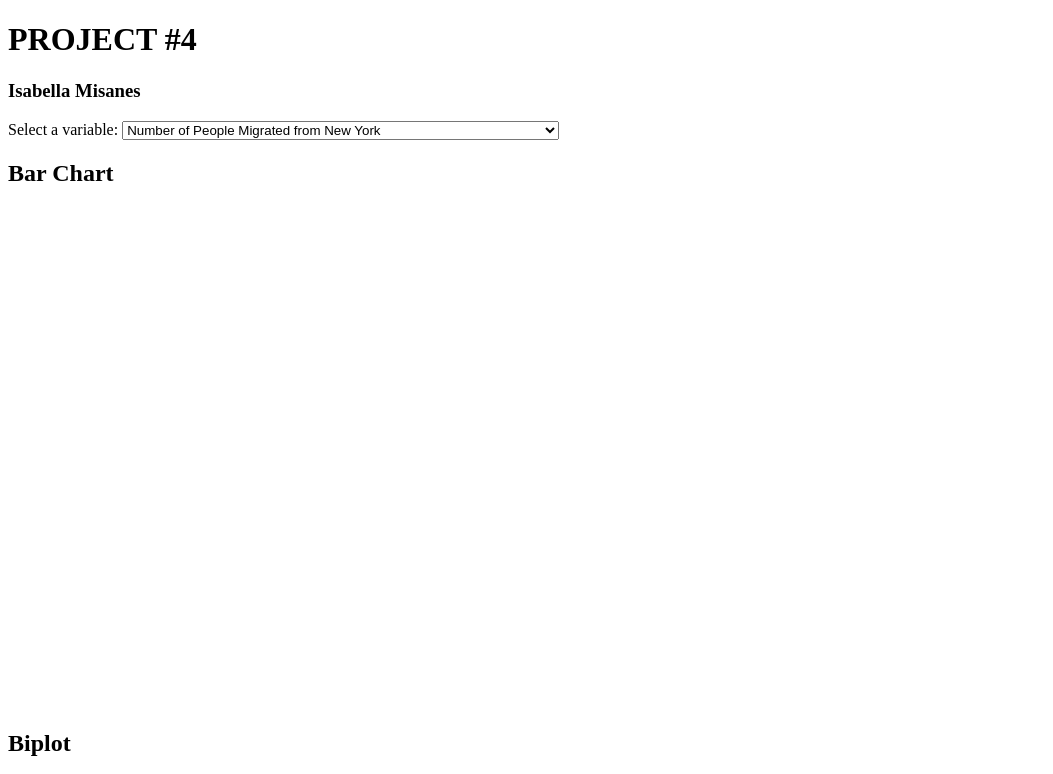
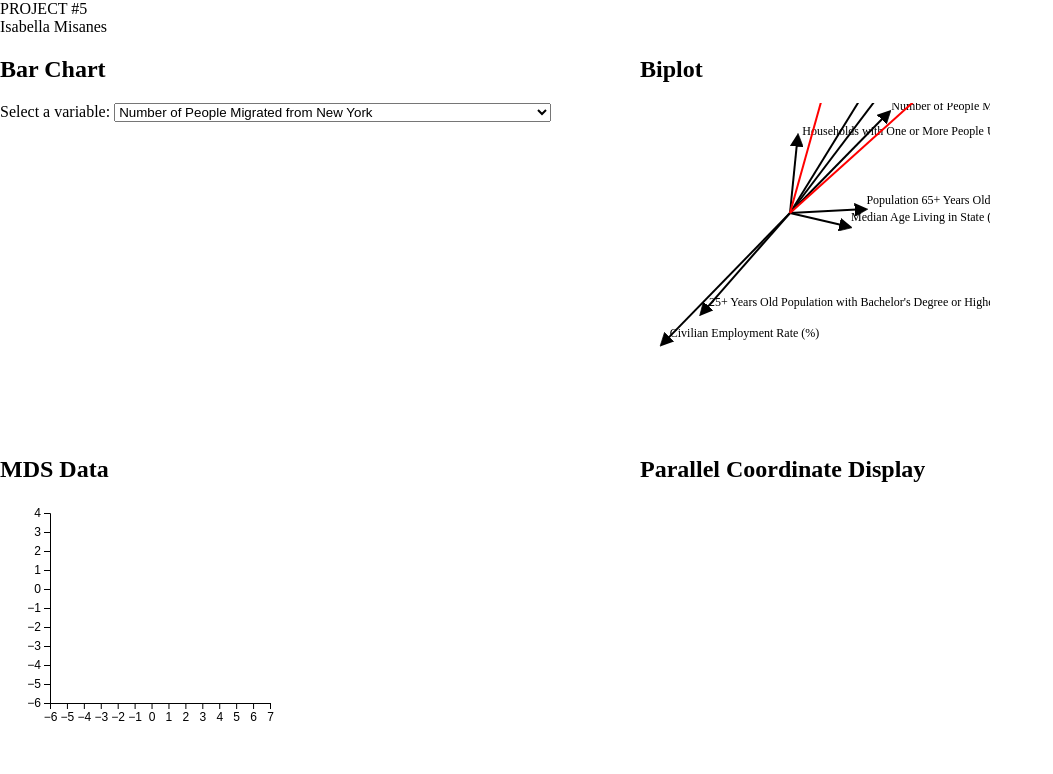
Before and after one commit to Isabella-Misanes/CSE-332-Data-Visualization-Project, a plain HTML site: page webpages/index.html in a window 1280 px wide. Shown: the top 774 px of the page, without its empty margins (0-1053 px from the left). Drawn offline with nearby package versions, Linux system fonts and the light colour scheme; no server answers.

Commit message:
Make site non-scrollable

```diff
--- a/webpages/index.html
+++ b/webpages/index.html
@@ -1,7 +1,9 @@
 <!DOCTYPE html>
 <html>
     <head>
-        <title>Project #4</title>
+        <meta charset="UTF-8">
+        <meta name="viewport" content="width=device-width, initial-scale=1.0">
+        <title>Project #5</title>
         <link rel="stylesheet" href="stylesheet.css">
     </head>
     <body>
@@ -11,22 +13,9 @@
         </script>
 
         <div class="header">
-            <h1>PROJECT #4</h1>
-            <h3>Isabella Misanes</h3>
+            PROJECT #5<br>
+            Isabella Misanes
         </div>
-
-        <label for="vars">Select a variable:</label>
-
-        <select name="vars" id="vars">
-        <option value="total-migrated">Number of People Migrated from New York</option>
-        <option value="residence">Different State of Residence 1 Year Ago</option>
-        <option value="age">Median Age Living in State</option>
-        <option value="pop-65">Percent of Population 65+ Years Old</option>
-        <option value="education">Percent of 25+ Years Old Population with Bachelor's Degree or Higher</option>
-        <option value="healthcare">Percent without Healthcare Coverage</option>
-        <option value="households">Percent of Households with One or More People Under 18 Years</option>
-        <option value="employment">Civilian Employment Rate</option>
-        </select>
 
         <script>
             const colorScale = d3.scaleOrdinal()
@@ -43,9 +32,20 @@
                 });
             });
         </script>
-
-        <h2>Bar Chart</h2>
-        <div id="chart2"></div>
+        <div id="chart2" class="display-container">
+            <h2>Bar Chart</h2>
+            <label for="vars">Select a variable:</label>
+            <select name="vars" id="vars">
+                <option value="total-migrated">Number of People Migrated from New York</option>
+                <option value="residence">Different State of Residence 1 Year Ago</option>
+                <option value="age">Median Age Living in State</option>
+                <option value="pop-65">Percent of Population 65+ Years Old</option>
+                <option value="education">Percent of 25+ Years Old Population with Bachelor's Degree or Higher</option>
+                <option value="healthcare">Percent without Healthcare Coverage</option>
+                <option value="households">Percent of Households with One or More People Under 18 Years</option>
+                <option value="employment">Civilian Employment Rate</option>
+                </select>
+        </div>
         <script>
             var parsedData;
             var dataset;
@@ -104,8 +104,8 @@
                 }
             });
 
-            const width = 1000, height = 500;
-            const margin = { top: 20, bottom: 50, right: 20, left: 80};
+            const width = 700, height = 300;
+            const margin = { top: 30, bottom: 50, right: 0, left: 80};
 
             const svgBar = d3.select("#chart2")
                     .append("svg")
@@ -130,8 +130,8 @@
 
             const xLabel = svgBar.append("text")
                     .attr("class", "x-axis-label")
-                    .attr("x", width / 2)
-                    .attr("y", height - 10);
+                    .attr("x", width / 2 - 50)
+                    .attr("y", height - 20);
 
             const yLabel = svgBar.append("text")
                     .attr("class", "y-axis-label")
@@ -209,12 +209,13 @@
             }
         </script>
 
-        <h2>Biplot</h2>
-        <div id="biplot"></div>
+        <div id="biplot" class="display-container">
+            <h2>Biplot</h2>
+        </div>
         <script>
             const margin3 = {top: 10, right: 100, bottom: 40, left: 50},
-            width3 = 700 - margin3.left - margin3.right,
-            height3 = 500 - margin3.top - margin3.bottom;
+            width3 = 350 - margin3.left - margin3.right,
+            height3 = 250 - margin3.top - margin3.bottom;
 
             const svg1 = d3.select("#biplot")
                 .append("svg")
@@ -405,12 +406,14 @@
             }
         </script>
 
-        <h2>MDS Data</h2>
-        <div id="mds-euclidean"></div>
+
+        <div id="mds-euclidean" class="display-container">
+            <h2>MDS Data</h2>
+        </div>
         <script>
             const margin1 = {top: 10, right: 30, bottom: 40, left: 50},
-            width1 = 600 - margin1.left - margin1.right,
-            height1 = 500 - margin1.top - margin1.bottom;
+            width1 = 300 - margin1.left - margin1.right,
+            height1 = 250 - margin1.top - margin1.bottom;
 
             const svg = d3.select("#mds-euclidean")
                 .append("svg")
@@ -489,12 +492,14 @@
             }
         </script>
 
-        <h2>Parallel Coordinate Display</h2>
-        <div id="parallel-coords"></div>
+
+        <div id="parallel-coords" class="display-container">
+            <h2>Parallel Coordinate Display</h2>
+        </div>
         <script>
             const margin2 = {top: 175, right: 90, bottom: 30, left: 0},
-            width2 = 600 - margin2.left - margin2.right,
-            height2 = 750 - margin2.top - margin2.bottom;
+            width2 = 300 - margin2.left - margin2.right,
+            height2 = 375 - margin2.top - margin2.bottom;
 
             const svg2 = d3.select("#parallel-coords")
                     .append("svg")
--- a/webpages/stylesheet.css
+++ b/webpages/stylesheet.css
@@ -1,11 +1,19 @@
 .chart-title {
-    font-size: 18px;
+    font-size: 14px;
     font-weight: bold;
 }
 
 .x-axis-text {
     transform-origin: 0 0;
     transform: rotate(-90deg);
+}
+
+text.x-axis-label {
+    font-size: 12px;
+}
+
+text.y-axis-label {
+    font-size: 12px;
 }
 
 text.biplot-label {
@@ -25,3 +33,15 @@ path.pca-arrow {
 path.projected-arrow {
     stroke: black;
 }
+
+body, html {
+    margin: 0;
+    height: 100%;
+    overflow: hidden;
+}
+
+.display-container {
+    width: 50vw;
+    height: 50vh;
+    float: left;
+}
```
